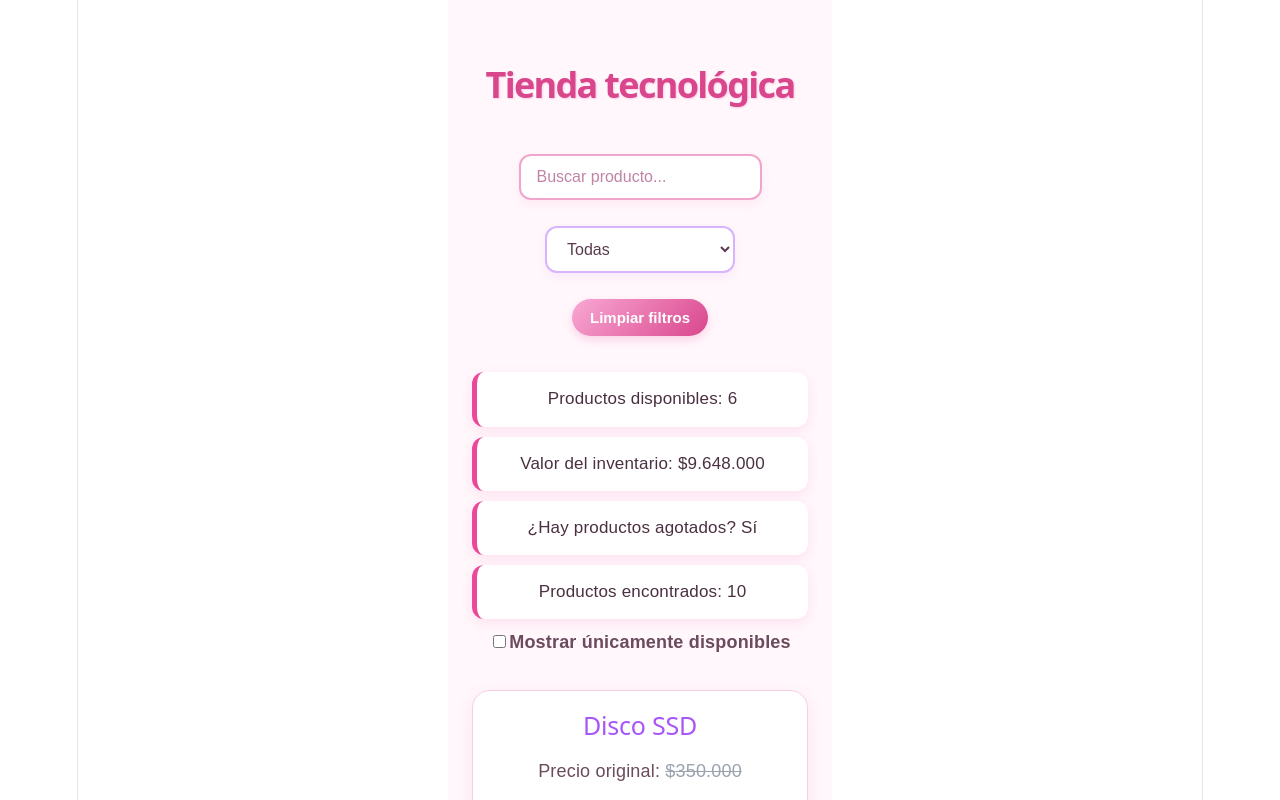
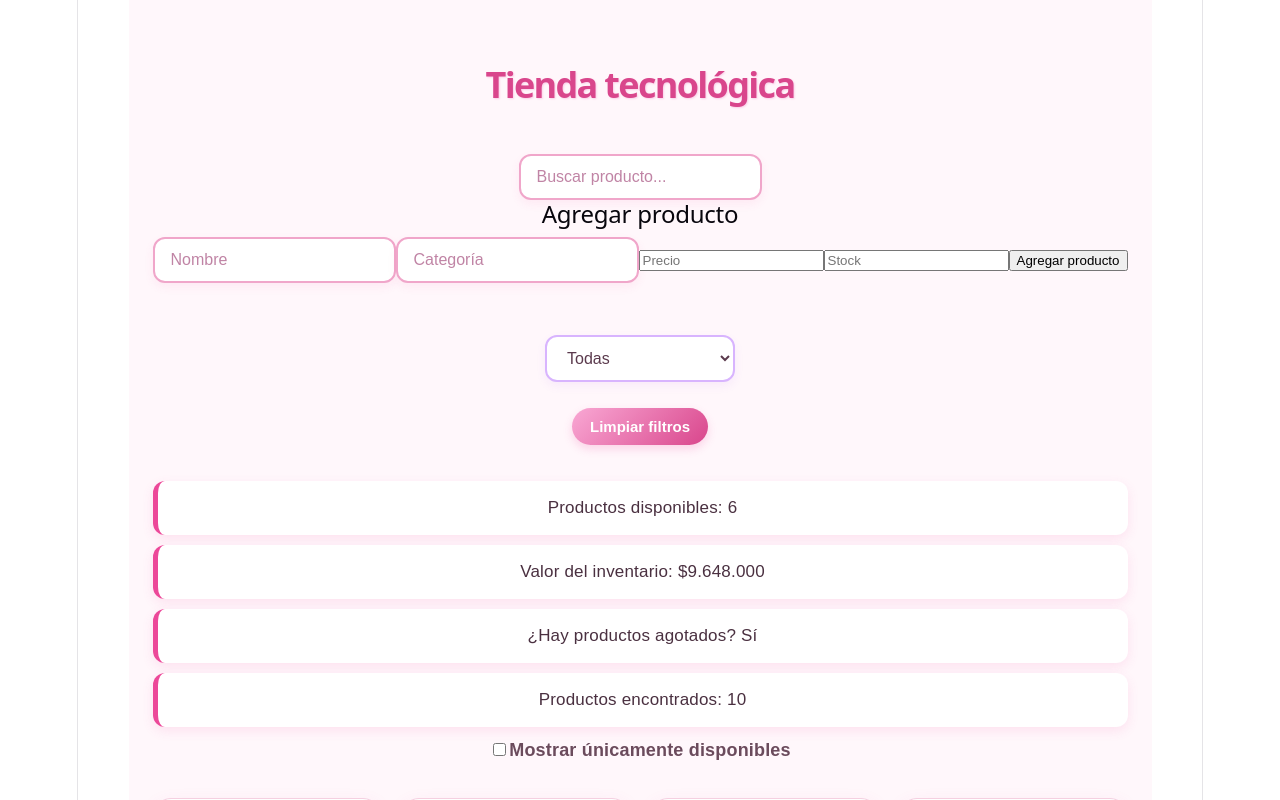
Before and after one commit to ch-Susa/react-js-ficha-3409609-Geidy-Susa, a React (Vite) app: page / in a window 1280 px wide. Shown: the top 800 px of the page. Built offline with nearby package versions, Linux system fonts and the light colour scheme.

Commit message:
feat: crear formulario para productos

```diff
--- a/src/App.jsx
+++ b/src/App.jsx
@@ -2,14 +2,18 @@ import ProductoCard from './components/ProductoCard';
 import { productos } from './data/productos';
 import './App.css';
 import { useState } from "react";
-
+import { productos as productosIniciales } from "./data/productos";
+import FormularioProducto
+from "./components/FormularioProducto";
 function App() {
 
   const [busqueda, setBusqueda] = useState("");
   const [soloDisponibles, setSoloDisponibles] = useState(false);
   const [categoria, setCategoria] = useState("Todas");
 
-  // Descuento utilizando map()
+  const [productos, setProductos] =
+    useState(productosIniciales);
+
   const productosConDescuento = productos.map(producto => ({
     ...producto,
     descuento: 10,
@@ -52,7 +56,7 @@ function App() {
     );
   });
 
-  // Limpiar filtros
+
   const limpiarFiltros = () => {
     setBusqueda("");
     setCategoria("Todas");
@@ -75,6 +79,8 @@ function App() {
         }}
       />
 
+
+<FormularioProducto />
       <br /><br />
 
       <select
--- /dev/null
+++ b/src/components/FormularioProducto.jsx
@@ -0,0 +1,38 @@
+import { useState } from "react";
+function FormularioProducto() {
+const [formulario, setFormulario] = useState({
+nombre: "",
+categoria: "",
+precio: "",
+stock: ""
+});
+return (
+<form>
+<h2>Agregar producto</h2>
+<input
+type="text"
+name="nombre"
+placeholder="Nombre"
+/>
+<input
+type="text"
+name="categoria"
+placeholder="Categoría"
+/>
+<input
+type="number"
+name="precio"
+placeholder="Precio"
+/>
+<input
+type="number"
+name="stock"
+placeholder="Stock"
+/>
+<button type="submit">
+Agregar producto
+</button>
+</form>
+);
+}
+export default FormularioProducto;
```
